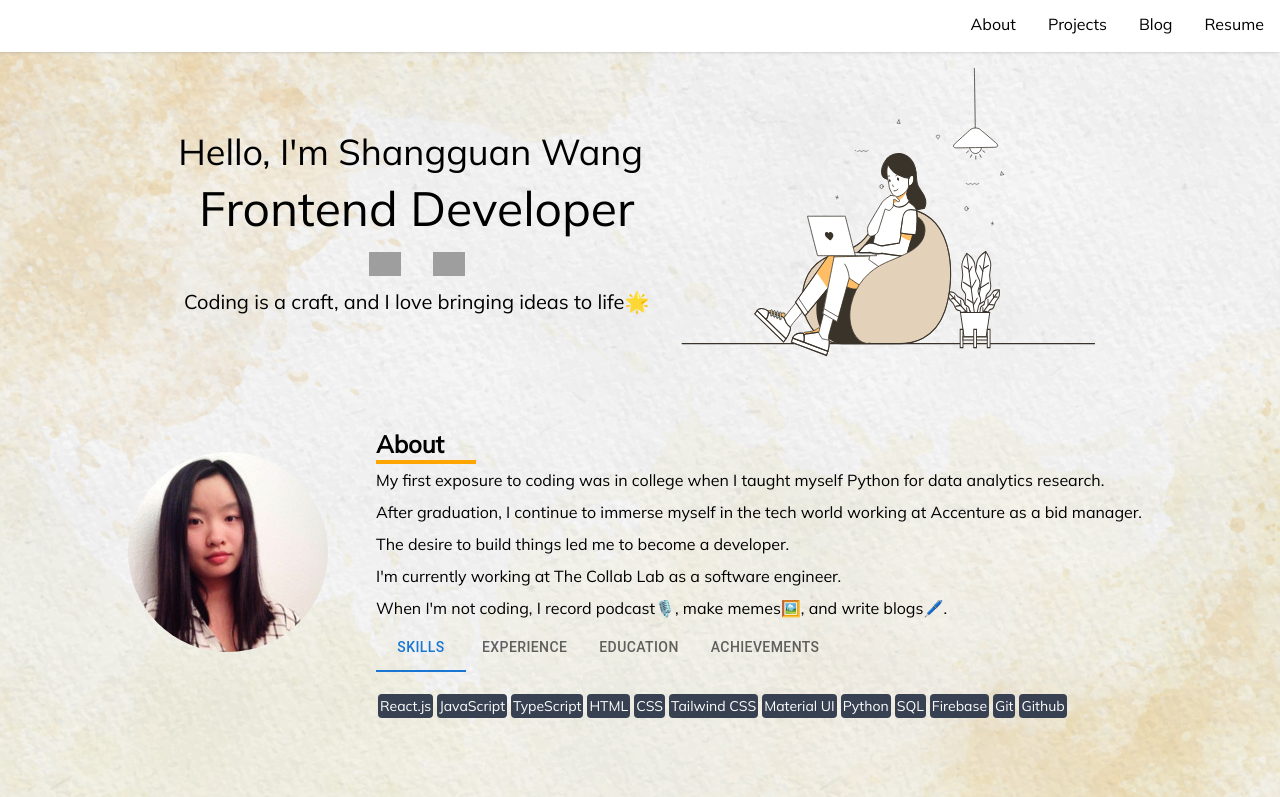
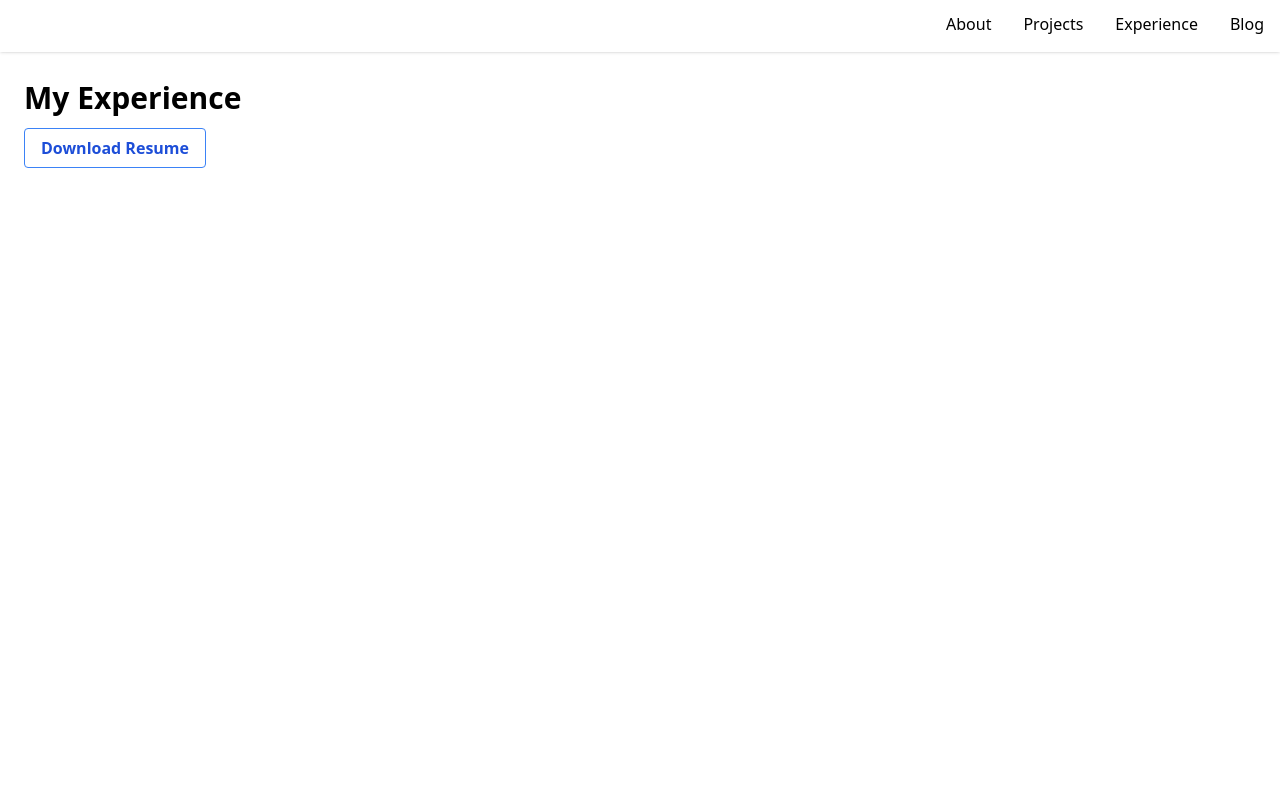
Before and after one commit to shangguanwang/personal-portfolio, a React (Create React App) app: page /experience in a window 1280 px wide. Shown: the top 797 px of the page. Built offline with nearby package versions, Linux system fonts and the light colour scheme; grey boxes are pictures that could not be loaded.

Commit message:
Install react-router and add Experience page for Issue #7

```diff
--- a/package.json
+++ b/package.json
@@ -13,6 +13,7 @@
     "react": "^18.2.0",
     "react-awesome-reveal": "^4.2.3",
     "react-dom": "^18.2.0",
+    "react-router-dom": "^6.16.0",
     "react-scripts": "5.0.1",
     "web-vitals": "^2.1.4"
   },
--- a/src/App.js
+++ b/src/App.js
@@ -1,18 +1,24 @@
 import "./App.css";
-import Navbar from "./components/Navbar";
-import About from "./components/Hero";
-import Projects from "./components/Projects";
-import Footer from "./components/Footer";
 
+import {
+	BrowserRouter as Router,
+	Routes,
+	Route,
+	Navigate,
+} from 'react-router-dom';
+import Home from "./views/Home";
+import { Navbar } from "./components";
+import {Experience} from "./views";
 
 function App() {
   return (
-    <div className="App">
+    <Router>
       <Navbar />
-      <About />
-      <Projects />
-      <Footer />
-    </div>
+      <Routes>
+        <Route index element={<Home/>} />
+        <Route path="/experience" element={<Experience/>} />
+      </Routes>
+      </Router>
   );
 }
 
--- a/src/components/About.jsx
+++ b/src/components/About.jsx
@@ -15,7 +15,7 @@ const About = () => {
         />
       </div>
       {/*About Bio Text */}
-      <div className="mx-15 pb-4 lg:my-4">
+      <div className="pt-10 mx-15 pb-4 lg:my-4">
         <div id="subsection-title">
           <h1 className="text-left text-lg lg:text-2xl font-bold">About</h1>
         </div>
--- a/src/components/Navbar.jsx
+++ b/src/components/Navbar.jsx
@@ -1,23 +1,29 @@
 import React from "react";
+import { NavLink } from 'react-router-dom';
 
 const Navbar = () => {
   return (
     <header>
       {/* make nav bar stick at the top and is above any other content on the page, take the full width, and add a shadow effect */}
-      <div className="z-50 fixed bg-white w-full shadow">
+      <div className="fixed z-50 bg-white w-full shadow">
         <nav className="flex justify-center lg:justify-end">
           {/* move nav bar to the right of the page */}
           <ul className="flex py-3">
             {/* make nav bar horizontal flex */}
             <li className="mx-4">
-              <a className="nav_link" href="#about">
+              <NavLink to="/#about" className="nav_link">
                 About
-              </a>
+              </NavLink>
             </li>
             <li className="mx-4">
-              <a className="nav_link" href="#projects">
+              <NavLink to="/#projects" className="nav_link">
                 Projects
-              </a>
+              </NavLink>
+            </li>
+            <li className="mx-4">
+              <NavLink to="/experience" className="nav_link">
+                Experience
+              </NavLink>
             </li>
             <li className="mx-4">
               <a
@@ -29,16 +35,6 @@ const Navbar = () => {
                 Blog
               </a>
             </li>
-            <li className="mx-4">
-              <a
-                className="nav_link"
-                href="https://drive.google.com/file/d/1OwNQGYlSoQPEiPpITmQdGRMjrk0NYL-0/view?usp=sharing"
-                target="_blank"
-                rel="noopener noreferrer"
-              >
-                Resume
-              </a>
-            </li>
           </ul>
         </nav>
       </div>
--- /dev/null
+++ b/src/components/index.js
@@ -0,0 +1,5 @@
+export {default as About} from './About';
+export {default as Navbar} from './Navbar';
+export {default as Hero} from './Hero';
+export {default as Projects} from './Projects';
+export {default as Footer} from './Footer';
--- /dev/null
+++ b/src/views/Experience.jsx
@@ -0,0 +1,20 @@
+import React from 'react';
+
+const Experience = () => {
+  return (
+    <div className="lg:ml-6">
+        <h2 className='text-3xl font-bold pt-20 mb-5'>My Experience</h2>
+        <a
+                className="bg-transparent hover:bg-blue-500 text-blue-700 font-semibold hover:text-white py-2 px-4 border border-blue-500 hover:border-transparent rounded"
+                href="https://drive.google.com/file/d/1OwNQGYlSoQPEiPpITmQdGRMjrk0NYL-0/view?usp=sharing"
+                target="_blank"
+                rel="noopener noreferrer"
+                aria-label="download resume pdf"
+              >
+                Download Resume
+        </a>
+    </div>
+  )
+}
+
+export default Experience
--- /dev/null
+++ b/src/views/Home.jsx
@@ -0,0 +1,15 @@
+import React from 'react';
+import { Navbar, About, Projects, Footer} from "../components";
+
+const Home = () => {
+  return (
+    <div>
+      <Navbar />
+      <About />
+      <Projects />
+      <Footer />
+    </div>
+  )
+}
+
+export default Home
--- /dev/null
+++ b/src/views/index.js
@@ -0,0 +1 @@
+export {default as Experience} from './Experience';
```
Also changed, not shown: 1 other file (tests, documents, lock files or other folders).
